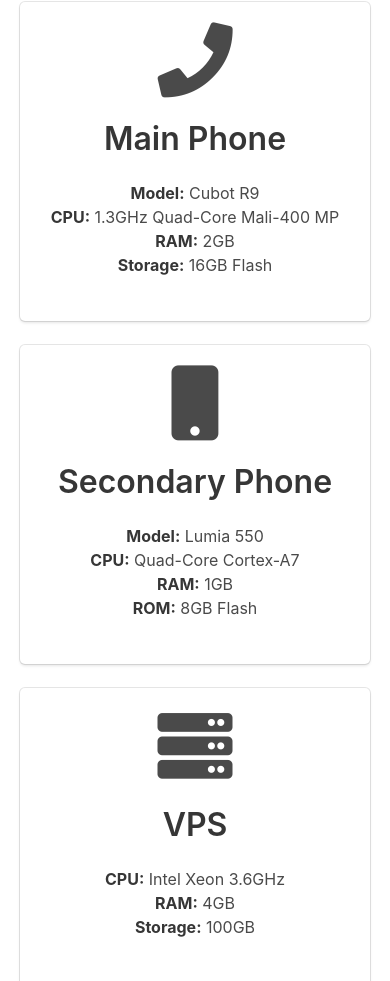
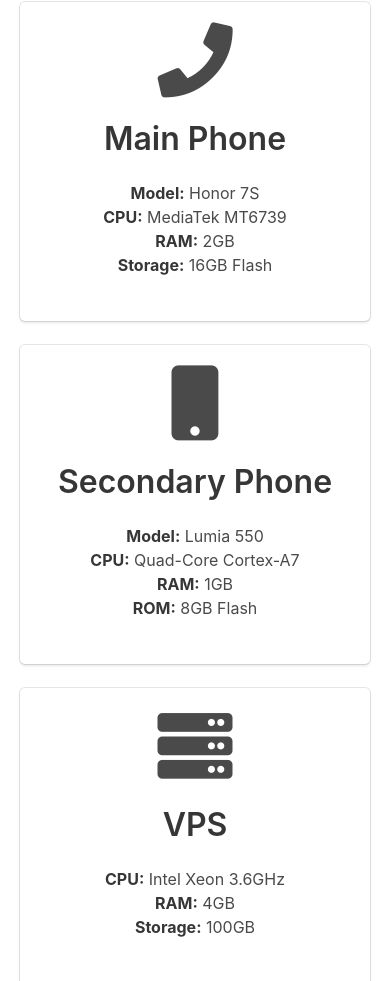
Before and after one commit to TheBearYT/Boki-Website, a plain HTML site: page index.html in a window 390 px wide. Shown: the part 1419-2400 px from the top of the page. Drawn offline with Linux system fonts and the light colour scheme.

Commit message:
new phone owo

```diff
--- a/index.html
+++ b/index.html
@@ -61,8 +61,8 @@
 										<br>
 										<br>
 										<p class="title is-3">Main Phone</p>
-										<p><strong>Model:</strong> Cubot R9</p>
-										<p><strong>CPU:</strong> 1.3GHz Quad-Core Mali-400 MP</p>
+										<p><strong>Model:</strong> Honor 7S</p>
+										<p><strong>CPU:</strong> MediaTek MT6739</p>
 										<p><strong>RAM:</strong> 2GB</p>
 										<p><strong>Storage:</strong> 16GB Flash</p>
 										<br>
```
